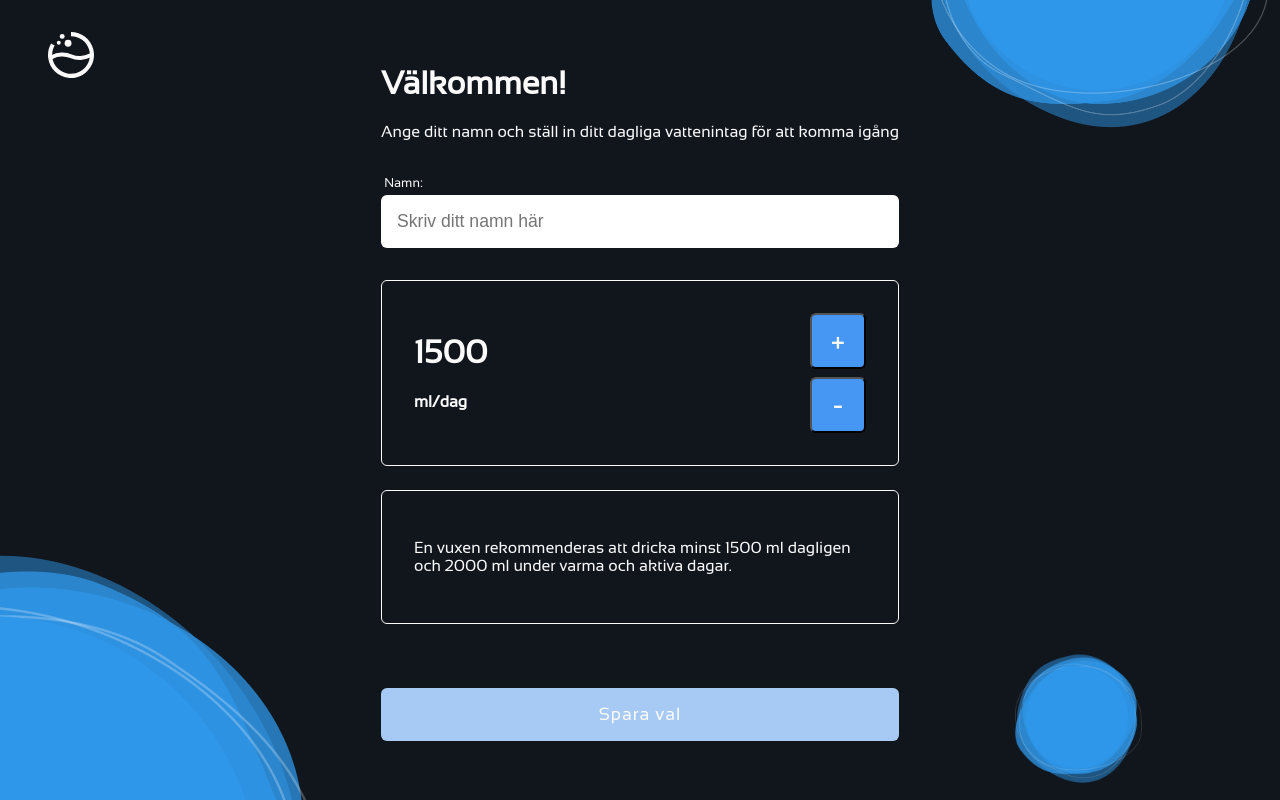
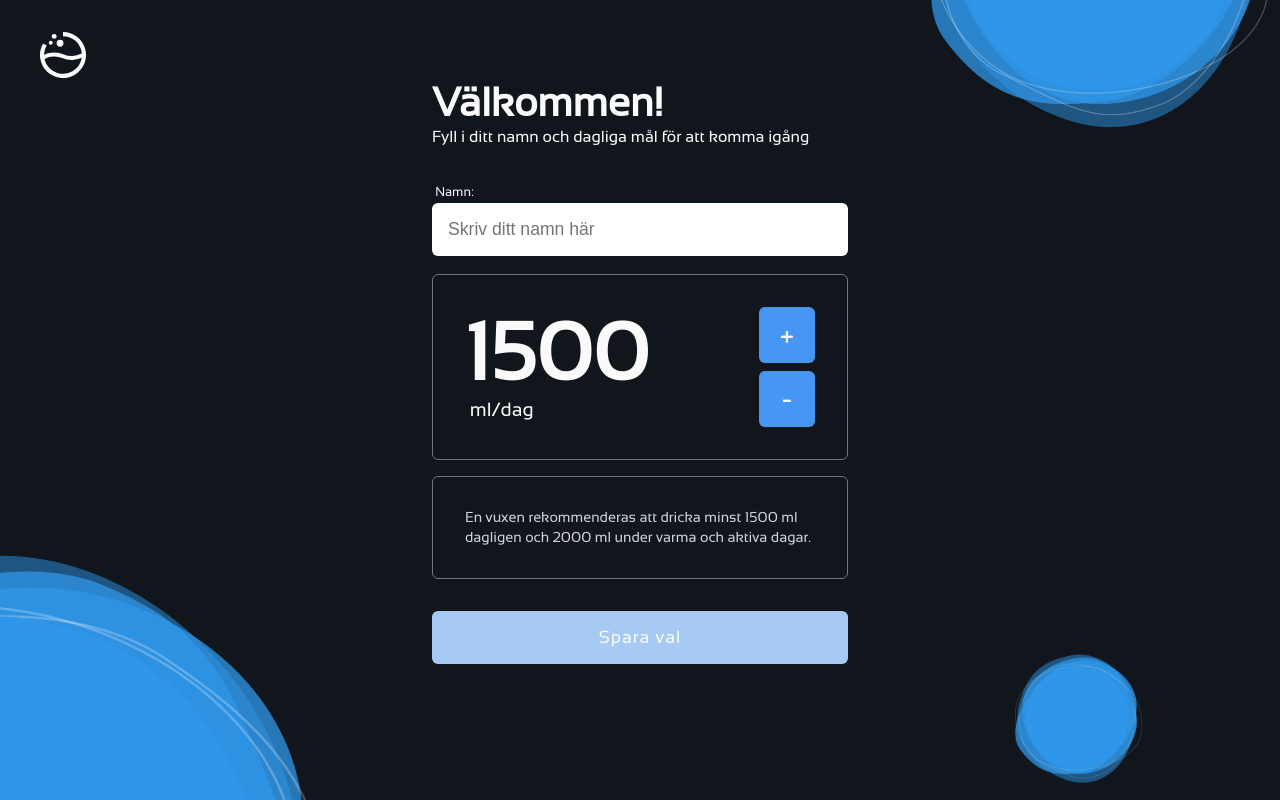
Before and after one commit to nybbe123/h2go, a Next.js app: page /goal in a window 1280 px wide. Built offline with nearby package versions, Linux system fonts and the light colour scheme; no server answers; the database is empty; sample sign-in values are in the browser's storage.

Commit message:
minor changes

```diff
--- a/pages/goal.tsx
+++ b/pages/goal.tsx
@@ -1,12 +1,13 @@
 import { GetServerSideProps, NextPage } from "next";
 import { getSession, signOut, useSession } from "next-auth/react";
-import { ChangeEvent, useEffect, useState } from "react";
+import { ChangeEvent, useEffect, useRef, useState } from "react";
 import { useRouter } from "next/router";
 import prisma from "../prisma/prismaDb";
 import styles from "../styles/GoalPage.module.scss";
 import Logo from "../public/assets/images/logo.svg";
 import Image from "next/image";
 import Bubble from "../public/assets/images/bubble.webp";
+import { LottiePlayer } from "lottie-web";
 
 
 export interface UserData {
@@ -55,13 +56,37 @@ export const getServerSideProps: GetServerSideProps = async (context) => {
   const router = useRouter();
   const [goalValue, setGoalValue] = useState<number>(1500);
   const [name, setName] = useState<string>('');
-  const [formIsEmpty, setFormIsEmpty] = useState<boolean>(false);
+  const [formIsEmpty, setFormIsEmpty] = useState<boolean>(true);
+  const [formIsValid, setFormIsValid] = useState<boolean>(true);
+  const ref = useRef<HTMLDivElement>(null);
+  const [lottie, setLottie] = useState<LottiePlayer | null>(null);
+  const [isLoading, setIsLoading] = useState<boolean>(false);
+
+  useEffect(() => {
+    import("lottie-web").then((Lottie) => setLottie(Lottie.default));
+  }, []);
+
+  useEffect(() => {
+    if (lottie && ref.current) {
+      const animation = lottie.loadAnimation({
+        container: ref.current,
+        renderer: "svg",
+        loop: true,
+        autoplay: true,
+        path: "/spinner.json",
+      });
+
+      animation.setSpeed(2.5);
+
+      return () => animation.destroy();
+    }
+  }, [lottie]);
 
   useEffect(() => {
     if(name === '') {
-      return setFormIsEmpty(false)
+      return setFormIsEmpty(true)
     } else {
-      setFormIsEmpty(true)
+      setFormIsEmpty(false)
     }
   },[name])
 
@@ -81,6 +106,8 @@ export const getServerSideProps: GetServerSideProps = async (context) => {
   async function submitFormHandler(e: React.SyntheticEvent) {
     e.preventDefault();
 
+    setIsLoading(true)
+
     const data: UserData = {
       id: session?.user?.id,
       name: name,
@@ -97,7 +124,10 @@ export const getServerSideProps: GetServerSideProps = async (context) => {
 
     if (response.ok) {
       const res = await response.json();
-      router.push(`/userboard/${session?.user.id}`);
+      setTimeout(() => {
+        setIsLoading(false)
+        router.push(`/userboard/${session?.user.id}`);
+      }, 2000);
     } else {
       console.log("error");
     }
@@ -108,18 +138,14 @@ export const getServerSideProps: GetServerSideProps = async (context) => {
       <Image src={Bubble} alt="bubble" className={styles.bubbleOne} />
       <Image src={Bubble} alt="bubble" className={styles.bubbleTwo} />
       <Image src={Bubble} alt="bubble" className={styles.bubbleThree} />
-      <div className={styles["logo-container-save-goal"]}>
+      <div className={styles["logo-container"]}>
         <Logo />
       </div>
-      <div>
-        <div>
-          <h1>Välkommen!</h1>
-          <p>
-            Ange ditt namn och ställ in ditt dagliga vattenintag för att komma
-            igång
-          </p>
+      <div className={styles.wrapper}>
+        <div className={styles['title']}>
+          <h2>Välkommen!</h2>
+          <p>Fyll i ditt namn och dagliga mål för att komma igång</p>
         </div>
-
         <form onSubmit={submitFormHandler} className={styles["inputfield"]}>
           <label htmlFor="first">
             Namn:
@@ -127,10 +153,11 @@ export const getServerSideProps: GetServerSideProps = async (context) => {
               type="text"
               id="first"
               name="first"
+              value={name}
               required
               minLength={2}
               maxLength={12}
-              pattern="[a-ö]{1,15}{A-Ö}"
+              pattern="[a-zA-Z]{1,12}"
               title="Ditt namn måste innehålla mellan 2 och 12 bokstäver (a till ö)."
               placeholder="Skriv ditt namn här"
               onChange={handleChange}
@@ -139,9 +166,9 @@ export const getServerSideProps: GetServerSideProps = async (context) => {
           </label>
           <div>
             <div className={styles["goal-container"]}>
-              <div>
-                <h1 className={styles["goal-number"]}>{goalValue}</h1>
-                <h4>ml/dag</h4>
+              <div className={styles["goal-number"]}>
+                <h2>{goalValue}</h2>
+                <p>ml/dag</p>
               </div>
               <div className={styles["add-remove-buttons-container"]}>
                 <button
@@ -160,18 +187,18 @@ export const getServerSideProps: GetServerSideProps = async (context) => {
                 </button>
               </div>
             </div>
-            <div className={styles["goal-info-text"]}>
+            <div className={styles["info-text"]}>
               <p>
-                En vuxen rekommenderas att dricka minst 1500 ml dagligen
-                <br></br>
-                och 2000 ml under varma och aktiva dagar.
+                En vuxen rekommenderas att dricka minst 1500 ml dagligen och 2000 ml under varma och aktiva dagar.
               </p>
             </div>
-            <button
-              type="submit"
-              className={`${styles["save-button"]} ${formIsEmpty === true ? styles["active"] : ''}`}>
-              Spara val
+            <button type="submit" className={`${styles["save-button"]} ${formIsEmpty ? '' : styles["active"]} ${isLoading ? styles['is-loading'] : ''}`}>
+              <p>Spara val</p>
+              <div ref={ref} className={styles["animation"]} />
             </button>
+            <div className={`${styles.error} ${formIsValid ? '' : styles.invalid}`}>
+              <p>Inga ändringar har gjorts</p>
+            </div>
           </div>
         </form>
       </div>
--- a/styles/GoalPage.module.scss
+++ b/styles/GoalPage.module.scss
@@ -20,19 +20,54 @@
   }
 }
 
-.logo-container-save-goal {
+.logo-container {
   z-index: 1;
   position: absolute;
   top: 2rem;
-  left: 3rem;
+  left: 2.5rem;
   display: flex;
   justify-content: flex-start;
-  gap: .5rem;
+  align-items: center;
+  gap: 1rem;
   cursor: pointer;
 
-  @media(max-width: 560px) {
+  @media(max-width: 640px) {
+    display: none;
+  }
+}
+
+.title {
+  h2 {
+    font-size: 2.5rem;
+    margin: 0;
+  }
+
+  p {
+    margin-top: .2rem;
+  }
+
+  @media(max-width: 470px) {
+    position: absolute;
+    top: 1.5rem;
     left: 1.5rem;
+    z-index: 3;
+
+    h2{
+      font-size: 2rem;
+    }
+
+    p {
+      font-size: .9rem;
+    }
   }
+}
+
+.wrapper {
+  height: 100%;
+  display: flex;
+  flex-direction: column;
+  justify-content: center;
+  z-index: 3;
 }
 
 
@@ -42,6 +77,10 @@
   border: none;
   border-radius: 6px;
   margin-top: 0.25rem;
+
+  @media(max-width: 375px) {
+    margin-top: 2rem;
+  }
 
   label {
     margin-left: .2rem;
@@ -66,7 +105,79 @@
   }
 }
 
+.goal-container {
+  margin-top: 1.1rem;
+  padding: 2rem;
+  border: solid 1px;
+  border-radius: 6px;
+  display: flex;
+  flex-direction: row;
+  align-items: center;
+  justify-content: space-between;
+  border: solid 1px var(--border-grey);
+
+  @media(max-width: 420px) {
+    padding: 1.5rem;
+  }
+
+  .goal-number {
+    h2 {
+      font-size: 5rem;
+      margin: 0;
+      margin-top: -.4rem;
+
+      @media(max-width: 390px) {
+        font-size: 4rem;
+      }
+    }
+
+    p {
+      margin: 0;
+      margin-left: .3rem;
+      font-size: 1.2rem;
+    }
+  }
+
+  .add-remove-buttons-container {
+    display: flex;
+    flex-direction: column;
+    gap: 0.5rem;
+
+    .add-remove-button {
+      border: none;
+      height: 3.5rem;
+      width: 3.5rem;
+      background-color: var(--primary-blue);
+      color: var(--white);
+      border-radius: 6px;
+      font-size: xx-large;
+
+      &:hover {
+        cursor: pointer;
+        background-color: var(--dark-blue);
+        }
+    }
+  }
+}
+
+.info-text {
+  display: flex;
+  margin-top: 1rem;
+  margin-bottom: 2rem;
+  padding: 1rem 2rem;
+  border: solid 1px var(--border-grey);
+  border-radius: 6px;
+  max-width: 26rem;
+
+  p {
+    font-size: .9rem;
+    line-height: 20px;
+    color: var(--light-grey);
+  }
+}
+
 .save-button {
+  position: relative;
   padding: 1rem 2rem;
   width: 100%;
   background-color: var(--inactive-blue);
@@ -80,6 +191,10 @@
   border: none;
   justify-content: center;
 
+  p {
+    margin: 0;
+  }
+
   &.active {
     background-color: var(--primary-blue);
 
@@ -87,6 +202,35 @@
       cursor: pointer;
       background-color: var(--dark-blue);
     }
+  }
+
+  &.is-loading {
+    transition: 0ms;
+    background-color: transparent;
+
+    &:hover {
+      background-color: transparent;
+      cursor: initial;
+    }
+
+    p{
+      opacity: 0;
+    }
+
+    .animation {
+      opacity: 1;
+    }
+  }
+
+  .animation{
+    opacity: 0;
+    position: absolute;
+    top: 0;
+    left: 50%;
+    translate: -50% -50%;
+    width: 65px;
+    height: auto;
+    margin-top: 2rem;
   }
 
   @media(max-width: 470px) {
@@ -98,49 +242,24 @@
   }
 }
 
-.goal-container {
-  margin-top: 2rem;
-  padding: 2rem;
-  border: solid 1px;
-  border-radius: 6px;
-  display: flex;
-  flex-direction: row;
-  align-items: center;
-  justify-content: space-between;
-}
+.error {
+  display: block;
+  opacity: 0;
+  font-size: .8rem;
 
-.goal-number {
-  font-size: xx-large
-}
+  &.invalid {
+    opacity: 1;
+    color: var(--error-red);
+    width: 100%;
+  }
 
-.add-remove-buttons-container {
-  display: flex;
-  flex-direction: column;
-  gap: 0.5rem;
-}
-
-.add-remove-button {
-  height: 3.5rem;
-  width: 3.5rem;
-  background-color: var(--primary-blue);
-  color: var(--white);
-  border-radius: 6px;
-  font-size: xx-large;
-
-  &:hover {
-    cursor: pointer;
-    background-color: var(--dark-blue);
-    }
-
-}
-
-.goal-info-text {
-  display: flex;
-  margin-top: 1.5rem;
-  margin-bottom: 4rem;
-  padding: 2rem;
-  border: solid 1px;
-  border-radius: 6px;
+  @media(max-width: 470px) {
+    text-align: center;
+    position: absolute;
+    bottom: 5.5rem;
+    left: 50%;
+    transform: translateX(-50%);
+  }
 }
 
 .bubbleOne {
```
Also changed, not shown: 1 other file (tests, documents, lock files or other folders).
